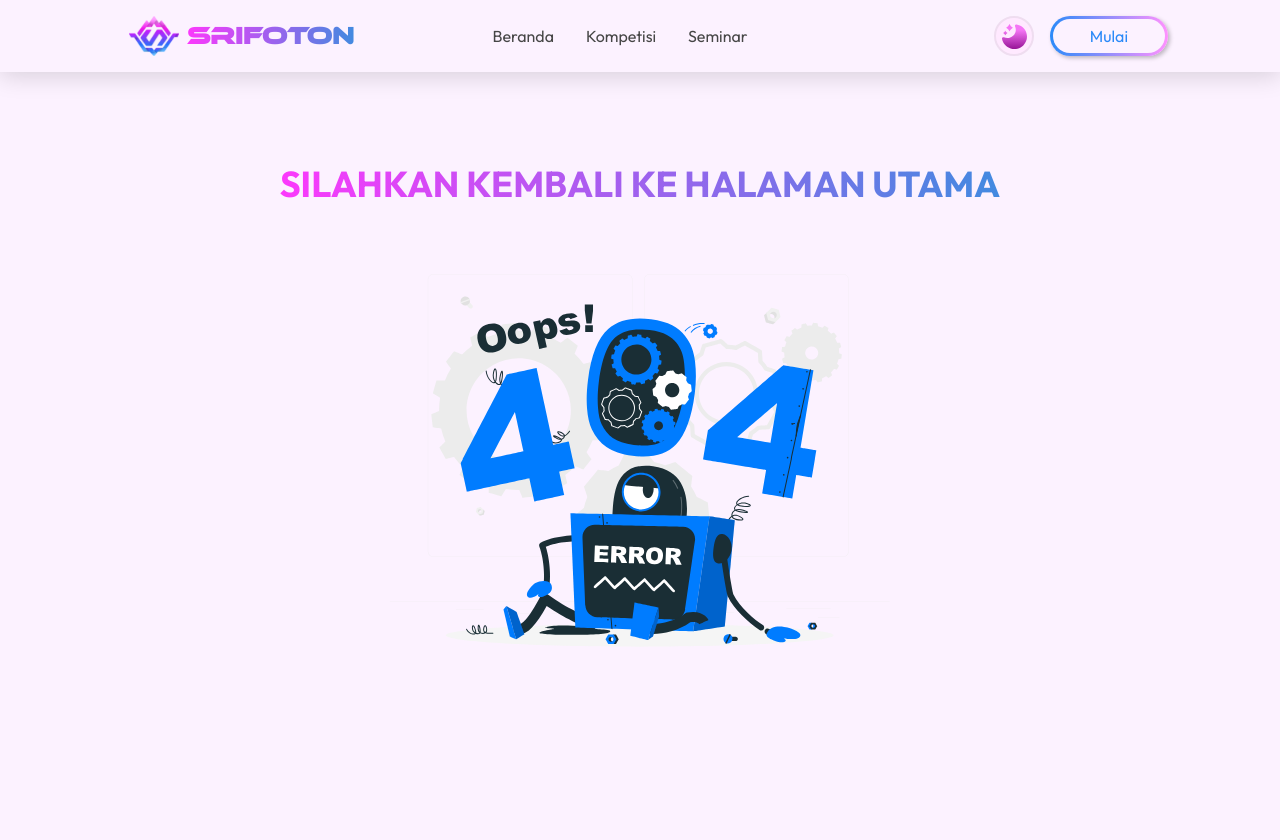
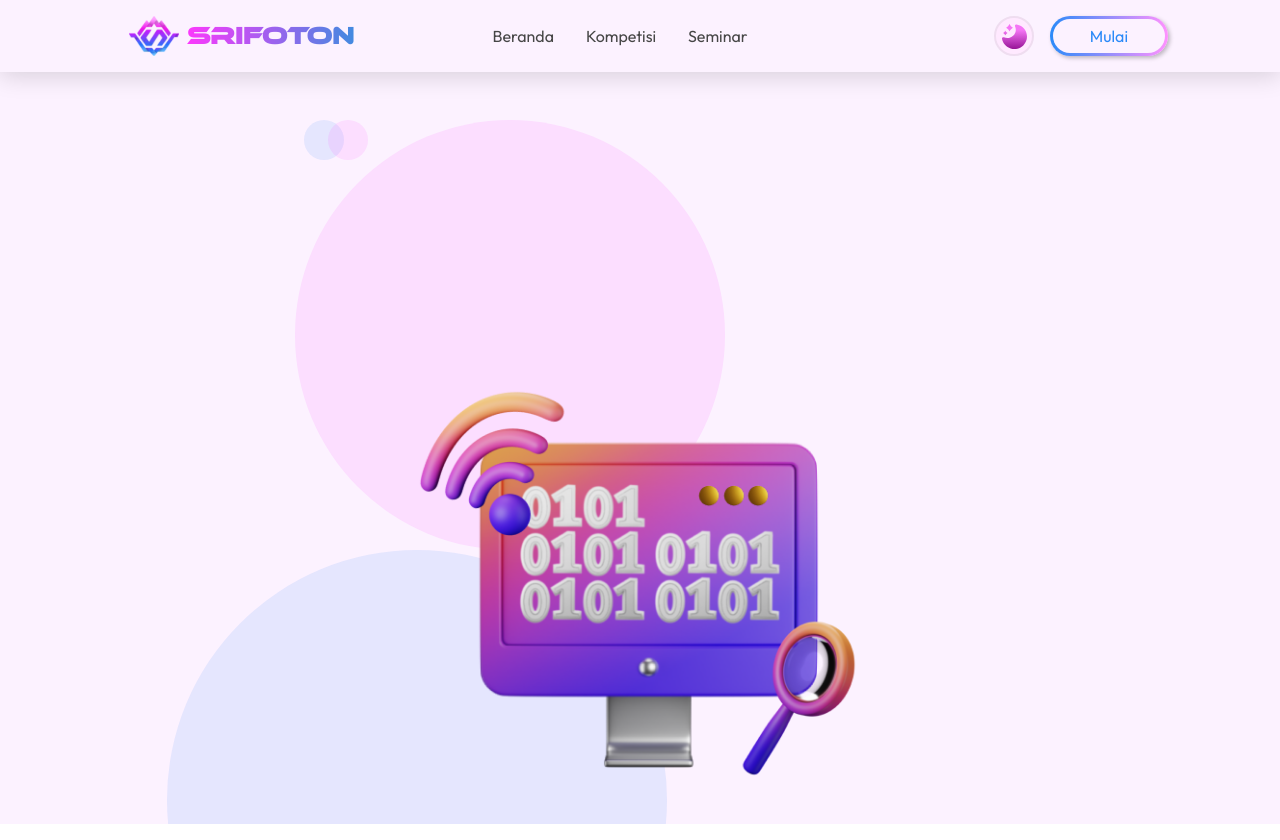
Before and after one commit to zildjianvitoo/srifoton2023fe-deployed, a Next.js app: page /kompetisi/competitive-programming in a window 1280 px wide. Before the commit this address had no page. Built offline with nearby package versions, Linux system fonts and the light colour scheme.

Commit message:
make jumbotron cp page

```diff
--- a/components/atoms/Accordion.jsx
+++ b/components/atoms/Accordion.jsx
@@ -7,7 +7,7 @@ export default function Accordion({ toggle, isOpen }) {
       onClick={toggle}
     >
       <input type="radio" name="my-accordion-3" checked={isOpen} />
-      <div className="text-xl font-medium cursor-pointer lg:text-2xl collapse-title">
+      <div className="text-xl font-medium cursor-pointer collapse-title">
         Lorem ipsum dolor sit amet, consectetur elit?
       </div>
       <div className="collapse-content">
--- a/components/organisms/LandingPage/Jumbotron.jsx
+++ b/components/organisms/LandingPage/Jumbotron.jsx
@@ -4,7 +4,7 @@ import Button from "@/components/atoms/Button";
 const Jumbotron = () => {
   return (
     <section
-      id="#"
+      id="#jumbotron-landingpage"
       className="relative overflow-hidden h-[90vh]  bg-[#FCF2FF] dark:bg-[#02053E] lg:h-screen opacity-85 mt-12 lg:mt-6"
     >
       <div
--- a/components/organisms/LandingPage/Timeline.jsx
+++ b/components/organisms/LandingPage/Timeline.jsx
@@ -32,7 +32,7 @@ const timelineContent = [
 export default function TimeLine() {
   return (
     <section id="timeline" className="mt-16">
-      <div className="flex flex-col lg:flex-row bg-gradient-to-b from-[#E6EFFF] to-[#F0E1FF] dark:from-[#1AB5E4]/30 dark:to-[#E5AFE5]/[35%] p-4  lg:p-10 lg:px-16">
+      <div className="flex flex-col lg:flex-row bg-gradient-to-b from-[#E6EFFF] to-[#F0E1FF] dark:from-[#1AB5E4]/30 dark:to-[#E5AFE5]/[35%] p-4 lg:p-10 lg:px-16">
         <div className="flex flex-col gap-4 lg:gap-8 ml-3  lg:ml-6 lg:w-[40%] mt-5 ">
           <h1
             className={`text-4xl pl-0.5 font-semibold tracking-wider lg:text-6xl timeline-header dark:timeline-header-dark `}
--- /dev/null
+++ b/pages/kompetisi/competitive-programming.jsx
@@ -0,0 +1,82 @@
+import LayoutMain from "@/components/LayoutMain";
+import { ethnocentric } from "@/public/fonts/fonts";
+import { useTheme } from "next-themes";
+import Image from "next/image";
+import React from "react";
+
+export default function CompetitiveProgramming() {
+  const { theme } = useTheme();
+
+  const blueCirlceImgSource =
+    theme === "light"
+      ? "/assets/Kompetisi/jumbotron-bluecircle.svg"
+      : "/assets/Kompetisi/jumbotron-bluecircle-dark.svg";
+  const pinkCirlceImgSource =
+    theme === "light"
+      ? "/assets/Kompetisi/jumbotron-pinkcircle.svg"
+      : "/assets/Kompetisi/jumbotron-pinkcircle-dark.svg";
+
+  return (
+    <LayoutMain>
+      <section
+        id="jumbotron-cp"
+        className="relative h-full mt-12 overflow-hidden lg:h-screen lg:mt-6"
+      >
+        <div className="relative flex flex-col gap-16 mt-12 md:mt-20 lg:mt-24">
+          <div className="flex items-center  justify-center w-full mx-auto relative lg:w-[70%] ">
+            <Image
+              src={"/assets/Kompetisi/jumbotron-cp-img.png"}
+              alt="Jumbotron Big Icon"
+              width={500}
+              height={450}
+              quality={100}
+              className="absolute z-10 top-[16%] lg:top-auto"
+            />
+            <div className="flex self-start translate-x-28 justify-self-start">
+              <Image
+                src={blueCirlceImgSource}
+                alt={"blue cirlce"}
+                width={40}
+                height={40}
+                className="top-0 hidden z-1 lg:flex"
+              />
+              <Image
+                src={pinkCirlceImgSource}
+                alt={"blue cirlce"}
+                width={40}
+                height={40}
+                className="top-0 hidden z-[2] lg:flex -translate-x-4"
+              />
+            </div>
+            <div className="flex flex-wrap -translate-x-24 ">
+              <Image
+                src={pinkCirlceImgSource}
+                alt={"blue cirlce"}
+                width={430}
+                height={430}
+                className="self-end translate-x-32 justify-self-end z-1"
+              />
+              <Image
+                src={blueCirlceImgSource}
+                alt={"blue cirlce"}
+                width={500}
+                height={500}
+                className="z-0 translate-x-20 -translate-y-32 lg:translate-x-0 lg:translate-y-0"
+              />
+            </div>
+          </div>
+          <div className="flex flex-col items-center justify-center">
+            <h1
+              className={`text-[30px] lg:pb-2 xs:text-4xl pl-[2px] md:text-4xl lg:text-[55px] font-semibold tracking-widest lg:tracking-wider ${ethnocentric.className}`}
+            >
+              <span className="text-transparent bg-gradient-to-r bg-clip-text from-pink-srifoton to-blue-srifoton">
+                Competitive{" "}
+              </span>
+              Programming
+            </h1>
+          </div>
+        </div>
+      </section>
+    </LayoutMain>
+  );
+}
--- a/tailwind.config.js
+++ b/tailwind.config.js
@@ -15,6 +15,10 @@ module.exports = {
       },
       fontFamily: {
         poppins: ["var(--font-poppins)"],
+      },
+      colors: {
+        "pink-srifoton": "#FC39FC",
+        "blue-srifoton": "#337EF0",
       },
     },
     screens: {
```
Also changed, not shown: public/assets/Kompetisi/jumbotron-cp-img.png (added).
